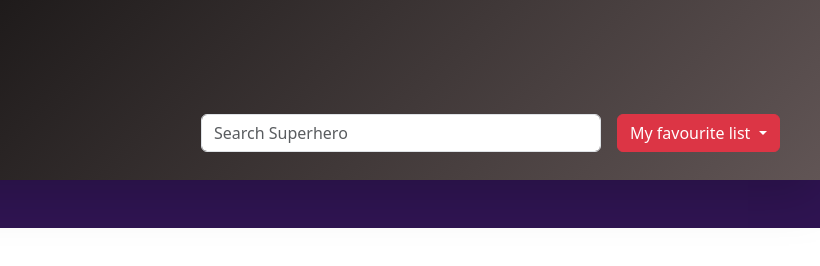
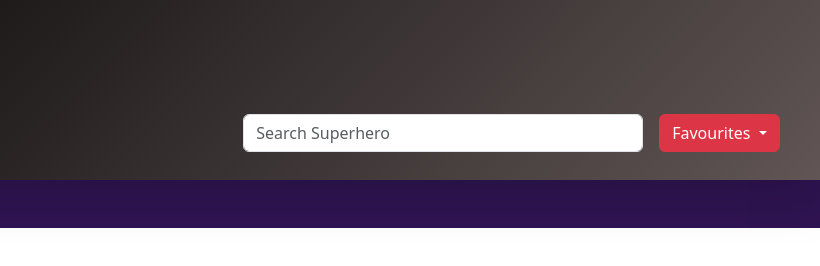
Before and after one commit to Symits54321/SuperHero-Hunter-, a plain HTML site: page index.html in a window 1280 px wide. Shown: the full height of the page, 460-1280 px from the left. Drawn offline with nearby package versions, Linux system fonts and the light colour scheme; no server answers.

Commit message:
changed naming of favourites button

```diff
--- a/index.html
+++ b/index.html
@@ -49,7 +49,7 @@
                     <!-- MY FAVLIST BUTTON  -->
                       <button type="button" class="btn btn-danger dropdown-toggle myFavbtn" data-bs-toggle="dropdown" aria-expanded="false" data-bs-auto-close="outside">
 
-                      My favourite list
+                      Favourites
                     </button>
                     <ul class="dropdown-menu dropdown-menu-end fav-list">
                       <!-- FAV LIST DROPDOWN  -->
```
